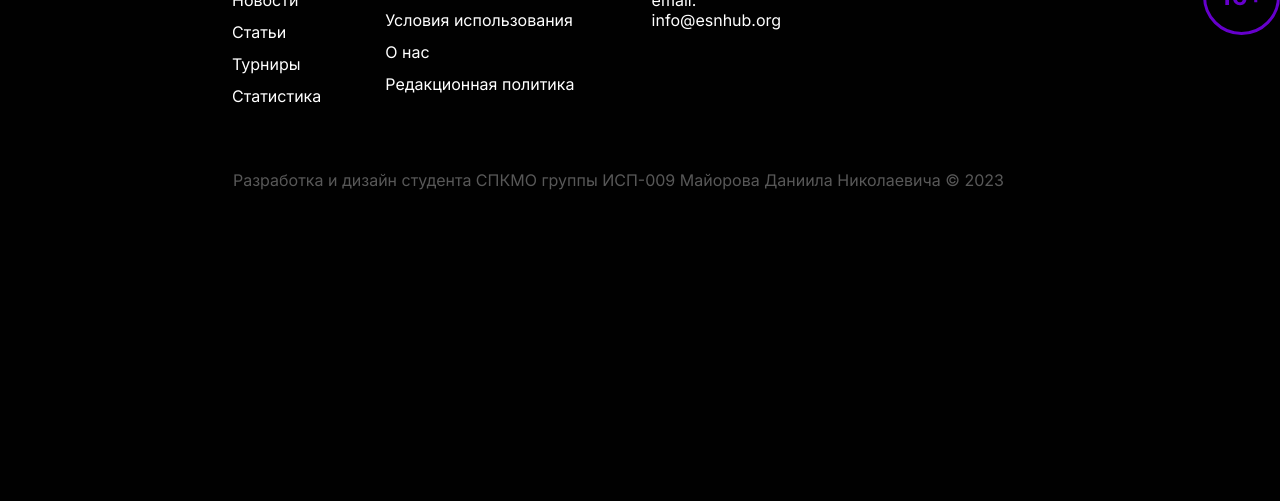
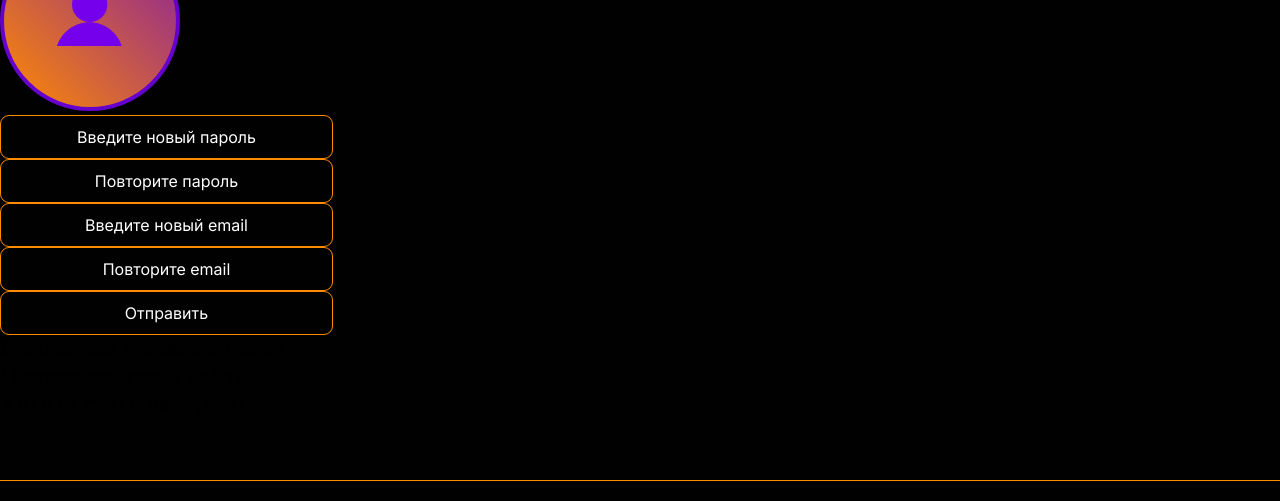
Before and after one commit to genjy1/cursovayaWork, a website with bundled scripts: page profile.html in a window 1280 px wide. Shown: the part 366-867 px from the top of the page. Before the commit the page ends 800 px from the top, so only its background shows below. Built offline with nearby package versions, Linux system fonts and the light colour scheme; a web font is replaced by a local one.

Commit message:
feat:added styles for profile page

```diff
--- a/profile.html
+++ b/profile.html
@@ -4,13 +4,33 @@
     <meta charset="UTF-8">
     <meta name="viewport" content="width=device-width, initial-scale=1.0">
     <title>ESNHub - Новости</title>
-    <link rel="stylesheet" href="./index.css">
     <link rel="shortcut icon" href="./favicon.svg" type="image/x-icon">
+    <link rel="stylesheet" href="./style/profile.css">
 </head>
 <body>
     <header class="header">
         <div class="header__wrapper container"><div class="logo__wrapper"><a href="./index.html"><img src="./image/logo.svg" alt="ESNHub Logo" class="logo-img"></a></div><nav class="nav"><ul class="header__nav-list nav-list"><li class="list_item"><a href="./news.html" class="header-link link">Новости</a></li><li class="list_item"><a href="./articles.html" class="header-link link">Статьи</a></li><li class="list_item"><a href="./events.html" class="header-link link">Турниры</a></li><li class="list_item"><a href="./stats.html" class="header-link link">Статистика</a></li></ul></nav><div class="header__login"><button class="login-btn">Войти</button></div></div>
     </header>
+    <main class="main container">
+        <div class="settings__container">
+            <h2 class="setting-name">Изменение данных профиля</h2>
+            <div class="setting-profile"><img src="./image/placeholder.svg" alt="" class="profile-img"></div>
+            <form action="" class="refactor-profile">
+                <input type="password" name="password" id="" class="input" placeholder="Введите новый пароль"><input type="password" name="repeatPassword" id="" class="input" placeholder="Повторите пароль">
+                <input type="email" name="email" id="" class="input" placeholder="Введите новый email"><input type="email" name="repeatEmail" id="" class="input" placeholder="Повторите email">
+                <input type="submit" value="Отправить" class="input">
+            </form>
+        </div>
+        <div class="settings__container">
+            <h2 class="setting-name">Изменение часового пояса</h2>
+        </div>
+        <div class="settings__container">
+            <h2 class="setting-name">Изменение темы сайта</h2>
+        </div>
+        <div class="settings__container">
+            <h2 class="setting-name">Хотите стать автором?</h2>
+        </div>
+    </main>
 </body>
 <script src="./index.js" type="module"></script>
 </html>
--- /dev/null
+++ b/style/profile.css
@@ -0,0 +1,6 @@
+@import url(../index.css);
+
+.refactor-profile{
+    display: grid;
+    grid-template-columns: 2fr, 310px;
+}
```
Also changed, not shown: index.js (+0 -76 lines), image/placeholder.svg (added).
